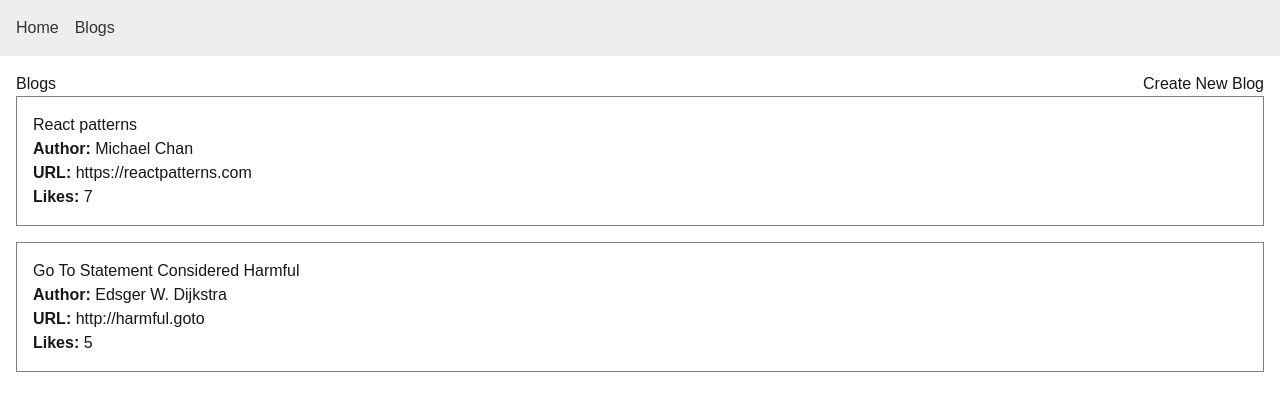
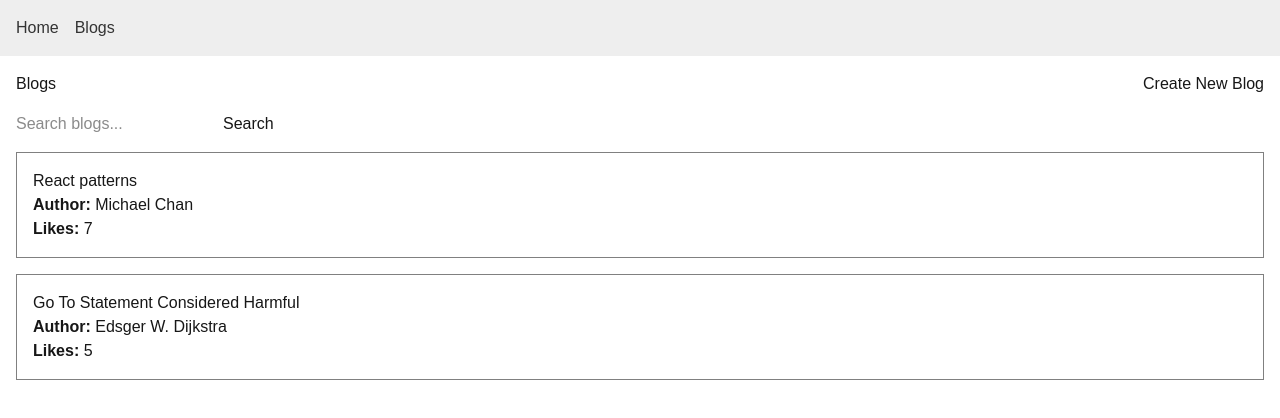
Before and after one commit to nicolasdev97/fullstack-open-6, a Next.js app in the folder part14/blogapp-nextjs/: page /blogs in a window 1280 px wide. Shown: the top 418 px of the page. Built offline with nearby package versions, Linux system fonts and the light colour scheme.

Commit message:
Exercise 14.6.

```diff
--- a/part14/blogapp-nextjs/app/blogs/page.tsx
+++ b/part14/blogapp-nextjs/app/blogs/page.tsx
@@ -1,8 +1,20 @@
 import Link from "next/link";
 import { blogs } from "@/lib/blogs";
 
-export default function BlogsPage() {
-  const sortedBlogs = [...blogs].sort((a, b) => b.likes - a.likes);
+type BlogsPageProps = {
+  searchParams: Promise<{
+    filter?: string;
+  }>;
+};
+
+export default async function BlogsPage({ searchParams }: BlogsPageProps) {
+  const { filter = "" } = await searchParams;
+
+  const filteredBlogs = blogs.filter((blog) =>
+    blog.title.toLowerCase().includes(filter.toLowerCase()),
+  );
+
+  const sortedBlogs = [...filteredBlogs].sort((a, b) => b.likes - a.likes);
 
   return (
     <div>
@@ -17,6 +29,22 @@ export default function BlogsPage() {
 
         <Link href="/blogs/new">Create New Blog</Link>
       </div>
+
+      <form
+        style={{
+          marginTop: "1rem",
+          marginBottom: "1rem",
+        }}
+      >
+        <input
+          type="text"
+          name="filter"
+          placeholder="Search blogs..."
+          defaultValue={filter}
+        />
+
+        <button type="submit">Search</button>
+      </form>
 
       {sortedBlogs.map((blog) => (
         <div
@@ -36,10 +64,6 @@ export default function BlogsPage() {
           </p>
 
           <p>
-            <strong>URL:</strong> {blog.url}
-          </p>
-
-          <p>
             <strong>Likes:</strong> {blog.likes}
           </p>
         </div>
```
